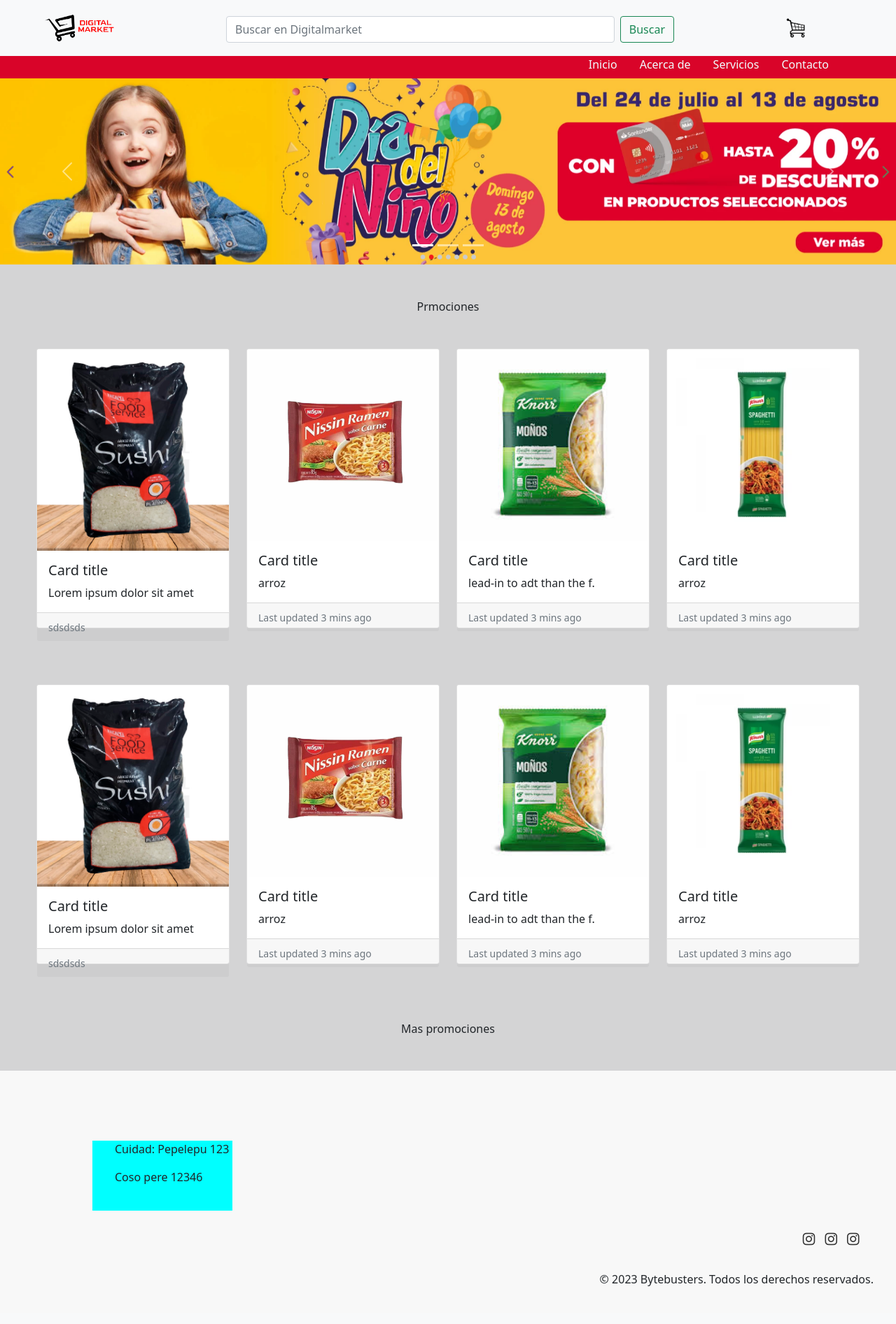
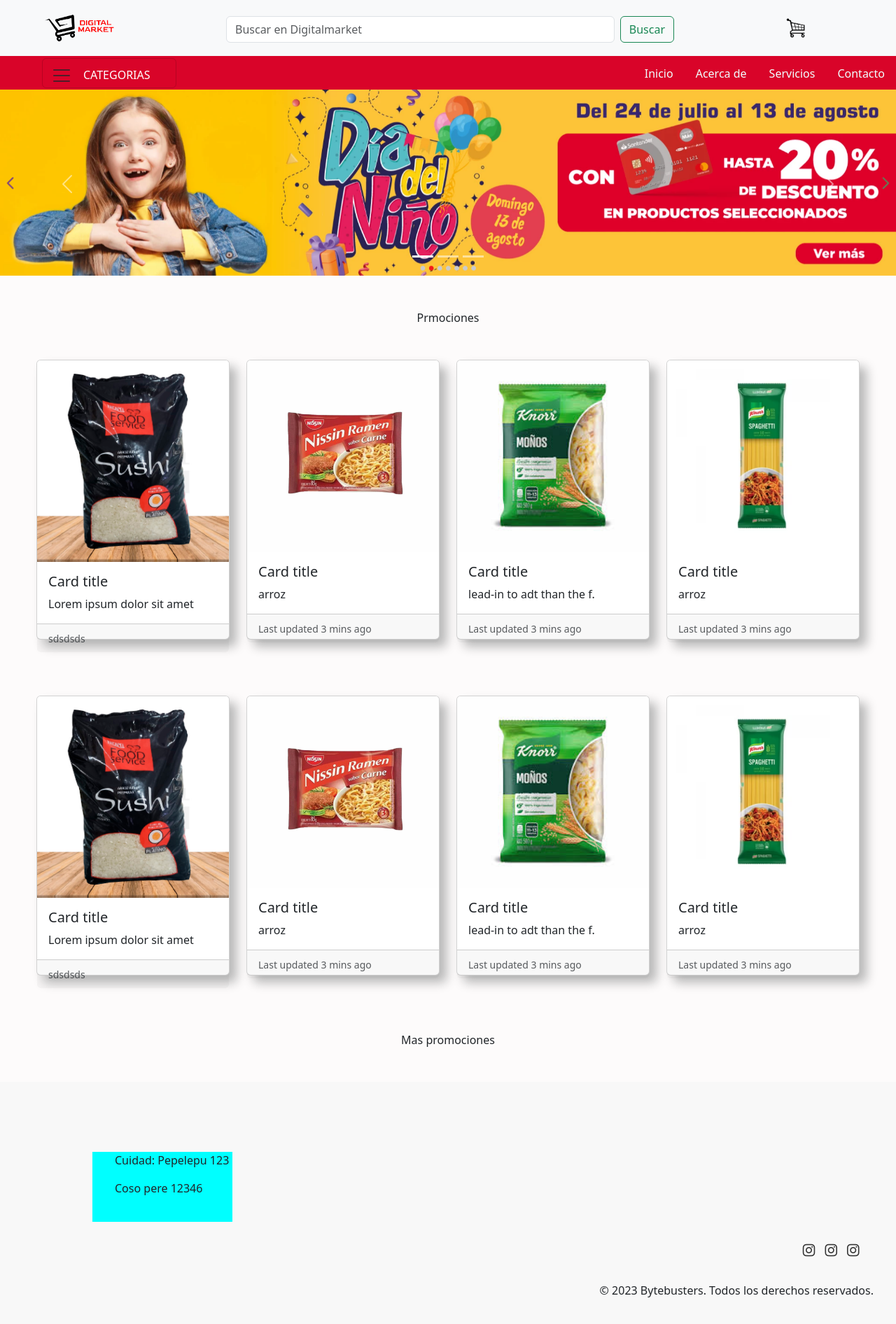
Before and after one commit to ByteBustersUy/Backoffice, a PHP site: page /public/index.html in a window 1280 px wide. Shown: the whole page at 70% size. Before the commit the page ends 1838 px from the top, so only its background shows below. Run offline with PHP 8.4, Linux system fonts and the light colour scheme; some libraries are stand-ins or nearby versions.

Commit message:
Agregue menu hamburgueza, aun no cambie los items dentro del menu

```diff
--- a/public/css/style.css
+++ b/public/css/style.css
@@ -8,10 +8,11 @@
   --color-4: #d4d4d5;
   --color-5: #ffffff;
   --color-6: #0000ff;
+  --color-background: #fdfbfb;
 }
 
 body{
-  background-color: var(--color-4)
+  background-color: var(--color-background)
 }
 #logo {
   margin-left: 5%;
@@ -33,22 +34,47 @@ nav{
 .menu {
   background-color: var(--ecomerce-color);
   margin: auto;
-  height: 2rem;
+  height: 3rem;
 
 }
 .menu ul {
   display: flex;
   justify-content: right;
   text-decoration: none;
-  align-items: center;
-  position: relative;
-  margin-right: 5rem;
   margin-bottom: 0;
+
+}
+.menu li{
+  margin-top: .8rem;
 }
 ul a {
   margin: 1rem;
   text-decoration: none;
   color: azure;
+
+}
+/* burguer*/
+#hamburg{
+  width: 2rem;
+  height: .2rem;
+}
+.navbar-toggler{
+  position: absolute;
+  display: flex;
+  width: 12rem;
+  height: 2.7rem;
+  margin-left: 3rem;
+  margin-bottom: 2.5rem;
+}
+span{
+  margin-top: .3rem;
+  font-size: 1.5;
+}
+#categorias{
+  font-size: 1rem;
+  margin-top: .7rem;
+  margin-left: 1rem;
+  color: var(--color-5);
 }
 .menu li {
   list-style: none;
@@ -66,9 +92,13 @@ ul a {
 }
 /*alt="" width="30" height="24" id="logo"*/
 
+
 #tarjetas{
   justify-content: center;
   margin-bottom: 5rem;
+}
+.card{
+  box-shadow: 10px 10px 15px var(--color-3);
 }
 
 .col{
--- a/public/index.html
+++ b/public/index.html
@@ -5,12 +5,8 @@
     <meta name="viewport" content="width=device-width, initial-scale=1" />
     <link rel="stylesheet" href="./css/normalize.css">
 
-    <link
-      href="https://cdn.jsdelivr.net/npm/bootstrap@5.0.2/dist/css/bootstrap.min.css"
-      rel="stylesheet"
-      integrity="sha384-EVSTQN3/azprG1Anm3QDgpJLIm9Nao0Yz1ztcQTwFspd3yD65VohhpuuCOmLASjC"
-      crossorigin="anonymous"
-    />
+
+    <link href="https://cdn.jsdelivr.net/npm/bootstrap@5.3.1/dist/css/bootstrap.min.css" rel="stylesheet" integrity="sha384-4bw+/aepP/YC94hEpVNVgiZdgIC5+VKNBQNGCHeKRQN+PtmoHDEXuppvnDJzQIu9" crossorigin="anonymous">
     <script
       src="https://kit.fontawesome.com/549e05a7da.js"
       crossorigin="anonymous"
@@ -177,10 +173,11 @@
 </div>
 
 
-    <script
-      src="https://cdn.jsdelivr.net/npm/bootstrap@5.0.2/dist/js/bootstrap.bundle.min.js"
-      integrity="sha384-MrcW6ZMFYlzcLA8Nl+NtUVF0sA7MsXsP1UyJoMp4YLEuNSfAP+JcXn/tWtIaxVXM"
-      crossorigin="anonymous"
-    ></script>
+
+    <script src="https://cdn.jsdelivr.net/npm/bootstrap@5.3.1/dist/js/bootstrap.bundle.min.js" integrity="sha384-HwwvtgBNo3bZJJLYd8oVXjrBZt8cqVSpeBNS5n7C8IVInixGAoxmnlMuBnhbgrkm" crossorigin="anonymous"></script>
+  </body>
+
+
+
   </body>
 </html>
--- a/public/js/functions/nav-and-footer.js
+++ b/public/js/functions/nav-and-footer.js
@@ -11,12 +11,56 @@ function loadNav() {
       </a>
     </nav>
     <div class="menu">
+
+
       <ul>
         <li><a href="#">Inicio</a></li>
         <li><a href="#">Acerca de</a></li>
         <li><a href="#">Servicios</a></li>
         <li><a href="#">Contacto</a></li>
       </ul>
+      <nav class="navbar" id="hamburg">
+      <div class="container-fluid">
+
+        <button class="navbar-toggler" type="button" data-bs-toggle="offcanvas" data-bs-target="#offcanvasNavbar" aria-controls="offcanvasNavbar" aria-label="Toggle navigation">
+          <span class="navbar-toggler-icon"></span>
+          <p id="categorias">CATEGORIAS</p>
+        </button>
+        <div class="offcanvas offcanvas-end" tabindex="-1" id="offcanvasNavbar" aria-labelledby="offcanvasNavbarLabel">
+          <div class="offcanvas-header">
+            <h5 class="offcanvas-title" id="offcanvasNavbarLabel">Digital</h5>
+            <button type="button" class="btn-close" data-bs-dismiss="offcanvas" aria-label="Close"></button>
+          </div>
+          <div class="offcanvas-body">
+            <ul class="navbar-nav justify-content-end flex-grow-1 pe-3">
+              <li class="nav-item">
+                <a class="nav-link active" aria-current="page" href="#">Home</a>
+              </li>
+              <li class="nav-item">
+                <a class="nav-link" href="#">Link</a>
+              </li>
+              <li class="nav-item dropdown">
+                <a class="nav-link dropdown-toggle" href="#" role="button" data-bs-toggle="dropdown" aria-expanded="false">
+                  Dropdown
+                </a>
+                <ul class="dropdown-menu">
+                  <li><a class="dropdown-item" href="#">Action</a></li>
+                  <li><a class="dropdown-item" href="#">Another action</a></li>
+                  <li>
+                    <hr class="dropdown-divider">
+                  </li>
+                  <li><a class="dropdown-item" href="#">Something else here</a></li>
+                </ul>
+              </li>
+            </ul>
+            <form class="d-flex mt-3" role="search">
+              <input class="form-control me-2" type="search" placeholder="Search" aria-label="Search">
+              <button class="btn btn-outline-success" type="submit">Search</button>
+            </form>
+          </div>
+        </div>
+      </div>
+    </nav>
     </div>
     `;
 
```
Also changed, not shown: public/json/mostrar.js (added, +10 -0 lines).
